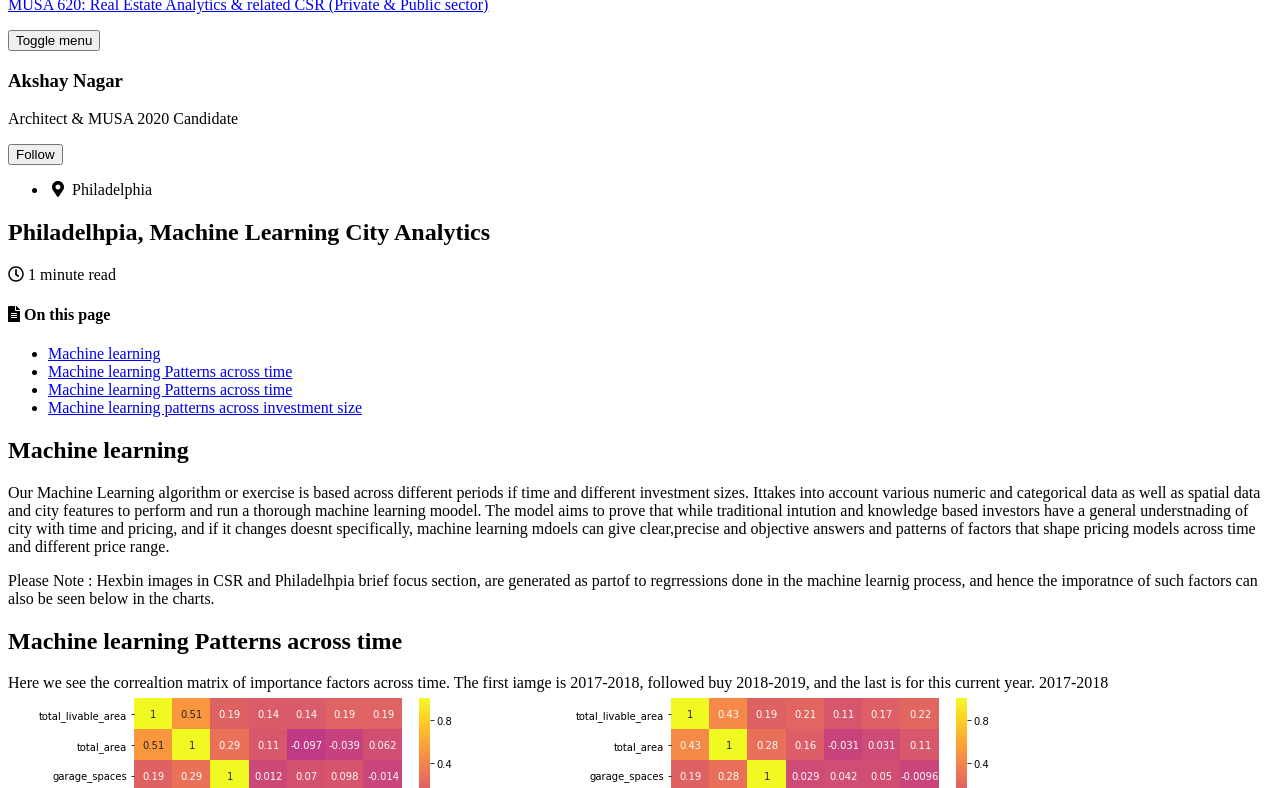
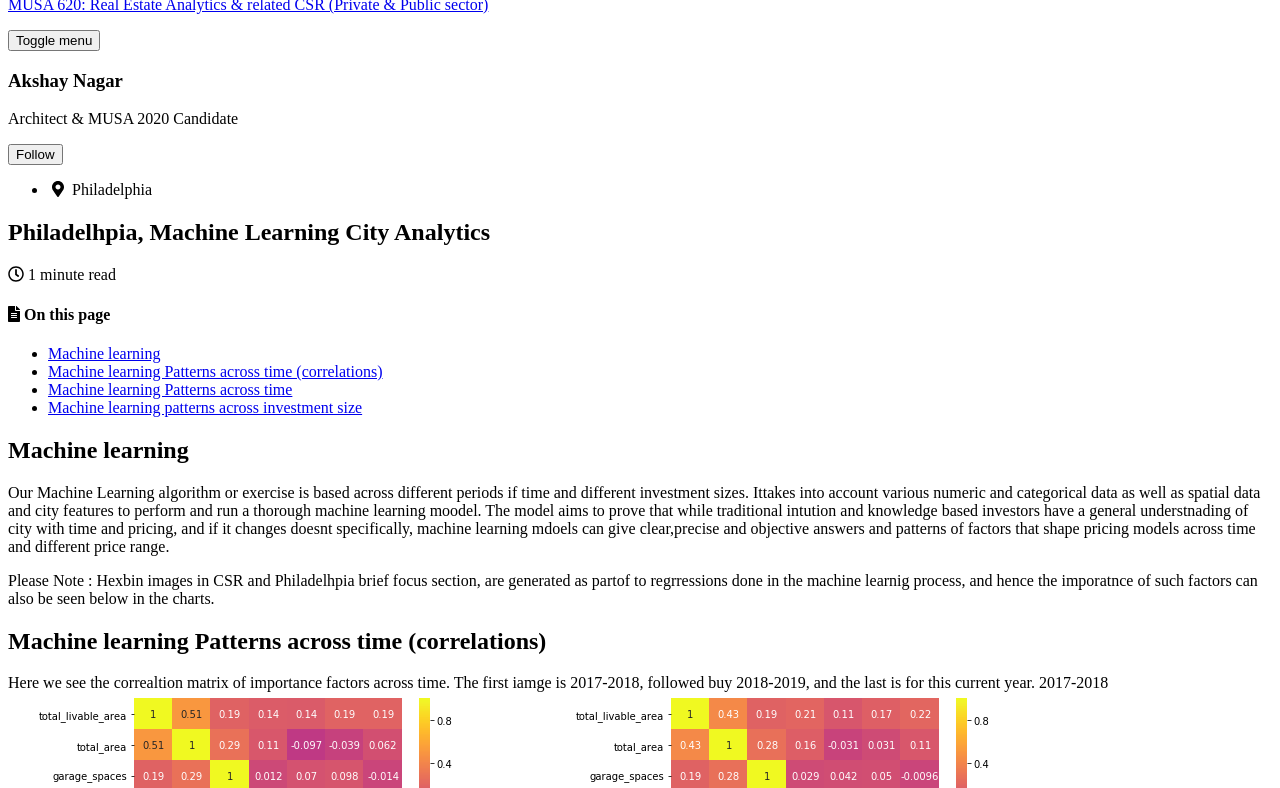
Before and after one commit to akshaynagar26/Pleasework, a Jekyll site: the page built from _posts/2019-04-05-Machine-Learning.md, in a window 1280 px wide and 900 px high, cut to the strip 112-900 px from the top of the window. Built offline with Jekyll 4.4.1, drawn with Linux system fonts in a browser that asks for light colours; cached includes are drawn as plain includes; nearby versions of some CDN libraries.

Commit message:
Update 2019-04-05-Machine-Learning.md

```diff
--- a/_posts/2019-04-05-Machine-Learning.md
+++ b/_posts/2019-04-05-Machine-Learning.md
@@ -18,7 +18,7 @@ The model aims to prove that while traditional intution and knowledge based inve
 
 Please Note : Hexbin images in CSR and Philadelhpia brief focus section, are generated as partof to regrressions done in the machine learnig process, and hence the imporatnce of such factors can also be seen below in the charts.
 
-## Machine learning Patterns across time
+## Machine learning Patterns across time (correlations)
 Here we see the correaltion matrix of importance factors across time.
 The first iamge is 2017-2018, followed buy 2018-2019, and the last is for this current year.
 2017-2018
```
